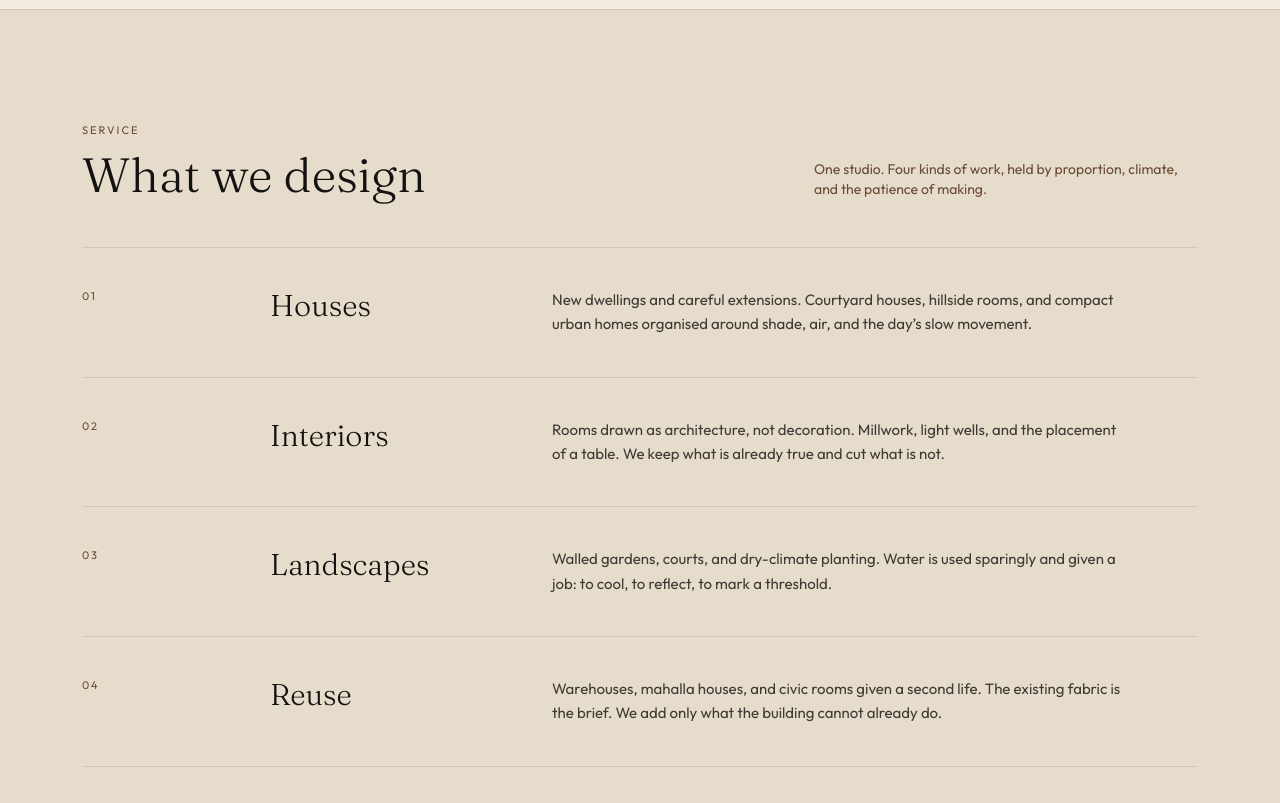
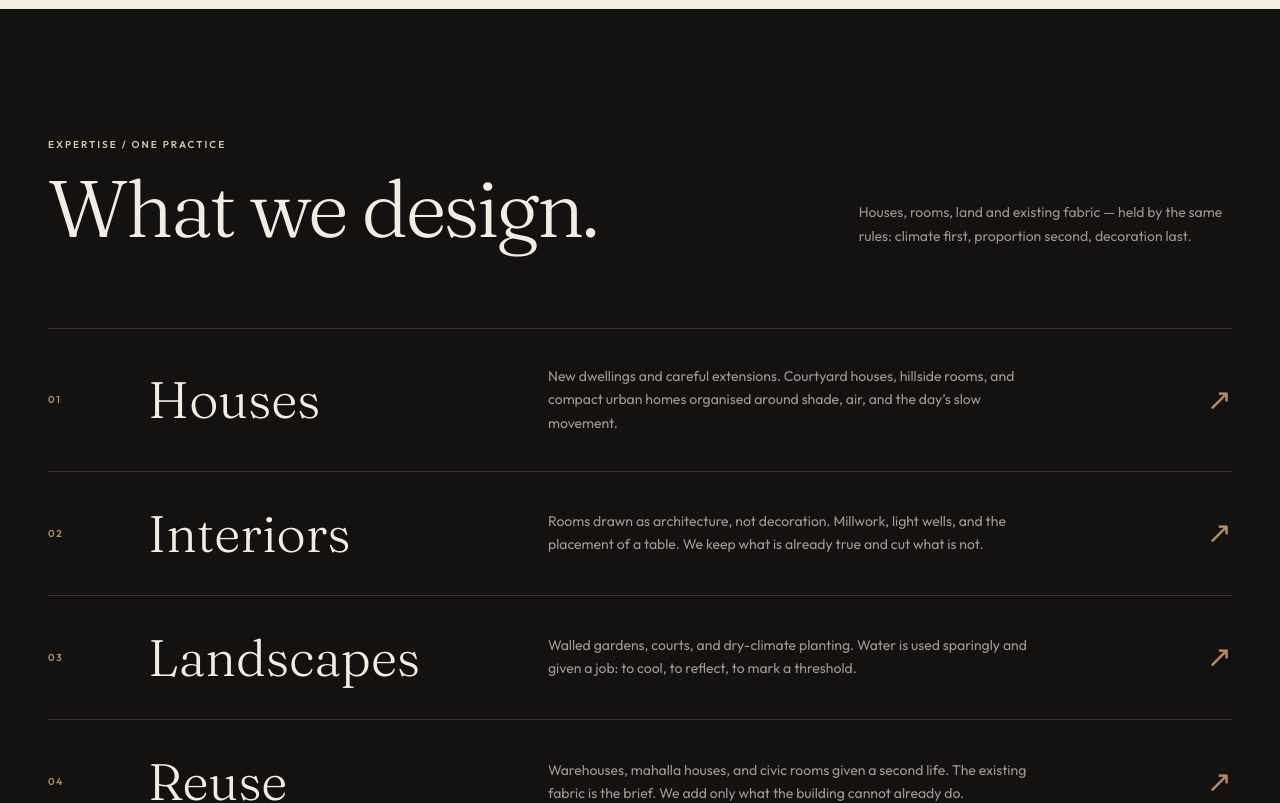
Before and after one commit to Rahmowin-1st/terrane-studio, a Next.js app: page / in a window 1280 px wide. Shown: the part 4200-5003 px from the top of the page. Built offline with nearby package versions, Linux system fonts and the light colour scheme.

Commit message:
Build expertise as dark architectural field

```diff
--- a/components/sections/Disciplines.tsx
+++ b/components/sections/Disciplines.tsx
@@ -2,25 +2,29 @@ import { disciplines } from "@/lib/site";
 
 export function Disciplines() {
   return (
-    <section id="practice" className="border-y border-ink/10 bg-paper" aria-labelledby="disc-heading">
-      <div className="mx-auto max-w-[1180px] px-5 py-20 md:px-8 md:py-28">
-        <div className="md:flex md:items-end md:justify-between" data-enter="left">
-          <div>
-            <p className="text-[11px] tracking-[0.18em] text-umber uppercase">Service</p>
-            <h2 id="disc-heading" className="mt-3 font-display text-4xl font-light md:text-5xl">
-              What we design
+    <section id="practice" className="expertise-scene relative overflow-hidden bg-ink text-bone" aria-labelledby="disc-heading">
+      <div className="expertise-grid absolute inset-0" aria-hidden="true" />
+      <div className="mx-auto max-w-[1280px] px-5 py-20 sm:px-7 md:px-10 md:py-28 lg:px-12 lg:py-32">
+        <div className="expertise-head grid gap-8 md:grid-cols-12 md:items-end">
+          <div className="md:col-span-7">
+            <p className="expertise-kicker text-[10px] font-semibold tracking-[0.2em] text-sand uppercase">Expertise / one practice</p>
+            <h2 id="disc-heading" className="expertise-title mt-4 font-display text-[2.9rem] leading-none font-light tracking-[-0.035em] sm:text-6xl md:text-[5rem]">
+              What we design.
             </h2>
           </div>
-          <p className="mt-4 max-w-sm text-sm text-umber md:mt-0">
-            One studio. Four kinds of work, held by proportion, climate, and the patience of making.
+          <p className="expertise-note md:col-span-4 md:col-start-9 text-sm leading-[1.7] text-bone/60">
+            Houses, rooms, land and existing fabric — held by the same rules: climate first, proportion second, decoration last.
           </p>
         </div>
-        <ol className="mt-12 divide-y divide-ink/10 border-y border-ink/10">
-          {disciplines.map((item) => (
-            <li key={item.index} data-enter="right" className="grid gap-3 py-8 md:grid-cols-12 md:py-10">
-              <span className="text-[11px] tracking-[0.16em] text-umber md:col-span-2">{item.index}</span>
-              <h3 className="font-display text-2xl font-light md:col-span-3 md:text-3xl">{item.title}</h3>
-              <p className="text-[15px] leading-relaxed text-ink/80 md:col-span-7 md:max-w-xl">{item.text}</p>
+
+        <ol className="expertise-list mt-14 border-t border-bone/15 md:mt-20">
+          {disciplines.map((item, i) => (
+            <li key={item.index} className="discipline-row group relative grid gap-4 border-b border-bone/15 py-7 md:grid-cols-12 md:items-center md:py-9" data-discipline-index={i}>
+              <span className="discipline-index text-[10px] font-semibold tracking-[0.16em] text-clay md:col-span-1">{item.index}</span>
+              <h3 className="discipline-title font-display text-[2.15rem] leading-none font-light md:col-span-4 md:text-[3.2rem]">{item.title}</h3>
+              <p className="discipline-copy max-w-xl text-[14px] leading-[1.65] text-bone/62 md:col-span-5">{item.text}</p>
+              <div className="discipline-arrow hidden justify-self-end font-display text-3xl text-clay transition-transform duration-300 group-hover:translate-x-1 md:col-span-2 md:block" aria-hidden="true">↗</div>
+              <span className="discipline-sweep absolute inset-y-0 left-0 -z-0 w-0 bg-bone/[0.035] transition-[width] duration-500 group-hover:w-full" aria-hidden="true" />
             </li>
           ))}
         </ol>
```
